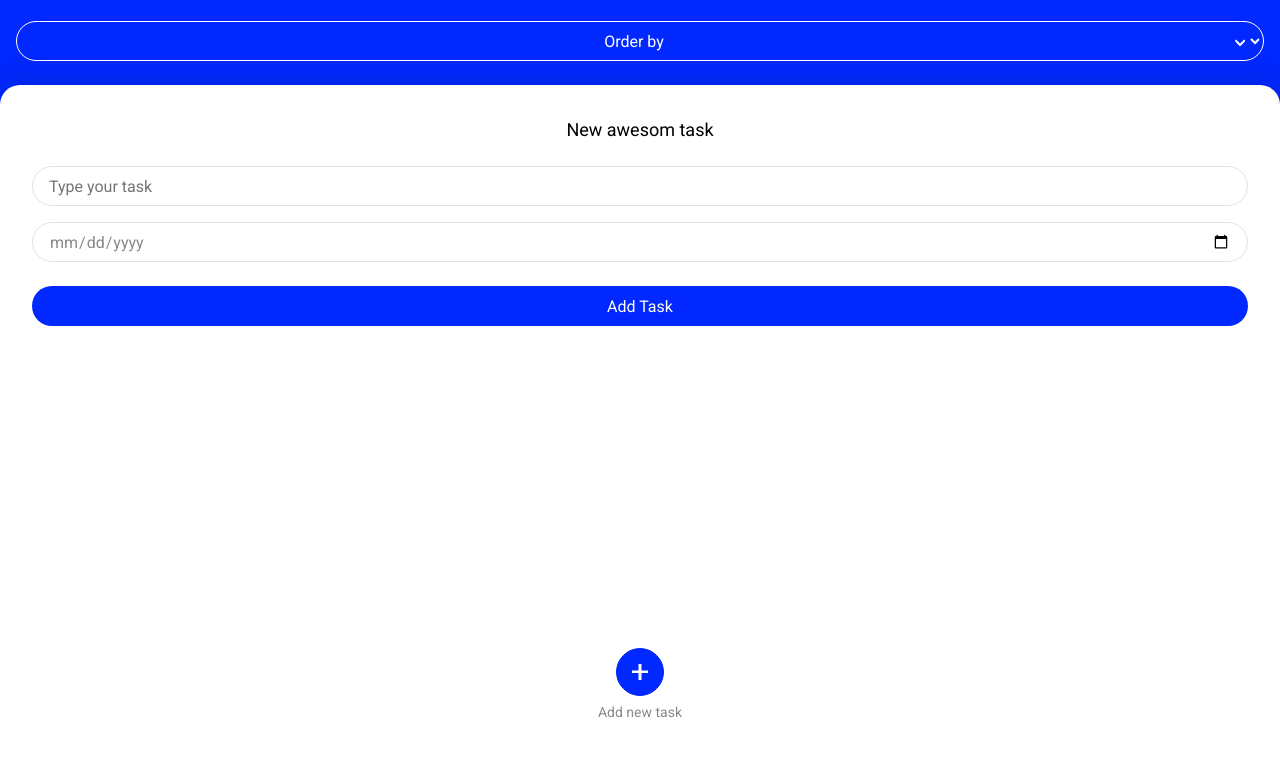
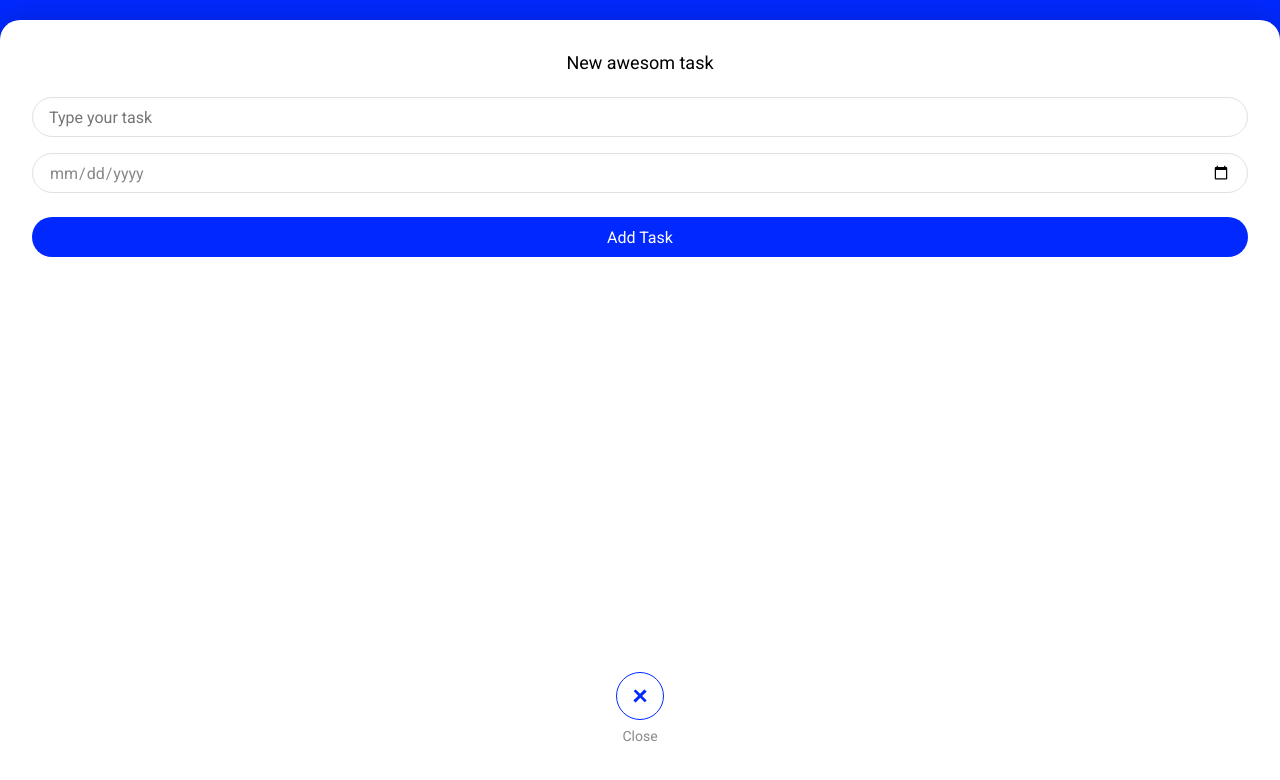
Before and after one commit to yummta/todo-list, a plain HTML site: page index.html in a window 1280 px wide. Shown: the part 40-820 px from the top of the page. Drawn offline with Linux system fonts and the light colour scheme.

Commit message:
Add styles and transitions

```diff
--- a/base.css
+++ b/base.css
@@ -5,10 +5,14 @@
   --c-gray: #e1e1e1;
 }
 
+::selection {
+  background-color: var(--c-primary);
+  color: white;
+}
+
 /* Resets */
 
 body {
-  background-color: var(--c-primary);
   height: 100vh;
   margin: 0;
   overflow: hidden;
--- a/component-float-button.css
+++ b/component-float-button.css
@@ -2,12 +2,16 @@
   display: flex;
   flex-direction: column;
   align-items: center;
-  position: fixed;
-  bottom: 40px;
-  left: 0;
-  right: 0;
-  margin: auto;
+  pointer-events: none;
+  opacity: 0;
+  transition: all 0.25s;
 }
+
+.c-float-button.-active{
+  pointer-events: initial;
+  opacity: 1;
+}
+
 
 .c-float-button .label{
   color: var(--c-gray-text);
@@ -31,6 +35,7 @@
   border-color: var(--c-primary);
   background-color: var(--c-primary);
 }
+
 .c-float-button .button-float.-solid svg{
   fill: white
 }
@@ -39,6 +44,7 @@
   border-color: var(--c-primary);
   background-color: var(--color-white);
 }
+
 .c-float-button .button-float.-ghost svg {
   fill: var(--c-primary);
   transform: rotate(45deg)
--- a/component-form.css
+++ b/component-form.css
@@ -4,7 +4,17 @@
   position: relative;
   background-color: #fff;
   height: 100vh;
+  position: absolute;
+  left: 0;
+  right: 0;
+  top: 100vh;
+  transition: all 0.45s;
 }
+
+.c-form.-active{
+  top: 60px;
+}
+
 .c-form:after{
   content: "";
   position: absolute;
@@ -14,7 +24,6 @@
   left: 0;
   right: 0;
 }
-
 
 .c-form .title{
   font-size: 18px;
--- a/component-task.css
+++ b/component-task.css
@@ -1,5 +1,4 @@
-.task-item {
-  height: 139px;
+.c-task-item {
   background-color: var(--color-white);
   border-radius: 20px 20px 0px 0px;
   display: flex;
@@ -7,55 +6,81 @@
   align-items: flex-start;
   box-shadow: 0 -4px 30px 0 rgba(0, 0, 0, 0.15);
   padding: 24px;
+  padding-bottom: 16px;
   background-color: #fff;
+  position: relative;
 }
 
-.task-detail {
+.c-task-item:after {
+  content: "";
+  position: absolute;
+  background-color: #fff;
+  top: 100%;
+  height: 40px;
+  left: 0;
+  right: 0;
+}
+
+.c-task-item.-active .heart svg{
+  fill: var(--c-alert)
+}
+
+.c-task-item.-active .check{
+  border: solid 1px var(--c-primary);
+}
+
+.c-task-item.-active .check svg{
+  fill: var(--c-primary);
+}
+
+.c-task-item.-active .title{
+  text-decoration: line-through;
+}
+
+.c-task-item .task-detail {
   display: flex;
   flex-direction: column;
   margin-left: 8px;
 }
 
-.date {
+.c-task-item .date {
   margin: 0;
   color: var(--c-gray-text);
   font-size: 14px;
 }
 
-.check {
+.c-task-item .check {
   width: 20px;
   height: 20px;
   border-radius: 2px;
-  /* border: solid 1px var(--c-primary); */
   border: solid 1px var(--c-gray);
   box-sizing: border-box;
   flex-shrink: 0;
-  padding: 2px;
 }
 
-.check svg {
+.c-task-item .check svg {
   fill: white;
-  /* fill: var(--c-primary); */
+  margin: 4px 0 0 2px;
 }
 
-.title {
+.c-task-item .title {
   margin: 0;
   margin-bottom: 5px;
   line-height: 1.4;
 }
 
-.heart {
+.c-task-item .heart {
   padding: 8px;
   padding-bottom: 0;
   margin-top: -6px;
   margin-right: -8px;
 }
 
-.heart svg {
+.c-task-item .heart svg {
   fill: var(--c-gray);
   /* fill: var(--c-alert); */
 }
 
-.info {
+.c-task-item .info {
   display: flex;
 }
--- a/index.css
+++ b/index.css
@@ -22,3 +22,39 @@
   pointer-events: none;
   width: 48px;
 }
+
+.toggle-form{
+  background: rgb(255,255,255);
+  background: linear-gradient(0deg, rgba(255,255,255,1) 30%, rgba(255,255,255,0) 100%);  position: fixed;
+  left: 0;
+  right: 0;
+  bottom: 0;
+  height: 88px;
+}
+
+.toggle-form .c-float-button{
+  position: absolute;
+  top: 0;
+  right: 0;
+  left: 0;
+  margin: auto;
+  width: 100px;
+}
+
+.task-body{
+  height: calc(100vh - 125px);
+  overflow: auto;
+}
+
+.task-body:after{
+  content: "";
+  display: block;
+  height: 100px;
+  background-color: #fff;
+}
+
+.wrap-list-tasks{
+  border-radius: 20px 20px 0 0;
+  overflow: hidden;
+  background-color: #fff;
+}
--- a/index.html
+++ b/index.html
@@ -33,6 +33,8 @@
       </svg>
     </div>
 
+    <div class="wrapp-app">
+
       <header class="c-header">
         <span class="logo">EverClose</span>
       </header>
@@ -53,10 +55,12 @@
             </div>
           </div>
 
+          <div class="wrap-list-tasks">
             <ul id="js-task-list" class="task-body"></ul>
           </div>
+        </div>
 
-      <div class="c-form shadow-card">
+        <div id="js-block-form" class="c-form shadow-card -active">
           <h2 class="title">New awesom task</h2>
           <form action="" class="form-add" id="task-form">
             <div class="inputs-block">
@@ -67,20 +71,25 @@
           </form>
         </div>
 
-      <div class="c-float-button ">
+        <div class="toggle-form">
+          <div id="js-button-show-form" class="c-float-button -show">
             <div class="button-float -solid">
               <svg width="16" height="16"><use xlink:href="#plus"></svg>
             </div>
             <label class="label">Add new task</label>
           </div>
 
-      <div class="c-float-button none">
+          <div id="js-button-hide-form" class="c-float-button -hide -active">
             <div class="button-float -ghost">
               <svg width="16" height="16"><use xlink:href="#plus"></svg>
             </div>
-        <label class="label">Cancel</label>
+            <label class="label">Close</label>
           </div>
+        </div>
+
       </main>
+
+    </div>
 
     <script src="script.js"></script>
   </body>
--- a/script.js
+++ b/script.js
@@ -1,4 +1,4 @@
-/* <li class="task-item" data-idtask="1">
+/* <li class="c-task-item task-item" data-idtask="1">
 <div class="info">
   <div class="check">
       <svg width="15" height="12"><use xlink:href="#check"></svg>
@@ -13,7 +13,7 @@
 </div>
 </li> */
 
-a = {
+const fakeData = {
   91: {
     id: 91,
     title: "Buy food",
@@ -37,8 +37,73 @@ a = {
     createDate: "18/12/2018",
     priority: false,
     resolved: false
+  },
+  41: {
+    id: 41,
+    title: "Buy food",
+    dueDate: "18/12/2019",
+    createDate: "18/12/2018",
+    priority: false,
+    resolved: false
+  },
+  42: {
+    id: 42,
+    title: "Eat food",
+    dueDate: "18/11/2019",
+    createDate: "18/12/2018",
+    priority: false,
+    resolved: true
+  },
+  43: {
+    id: 43,
+    title: "Clean food",
+    dueDate: "25/12/2019",
+    createDate: "18/12/2018",
+    priority: false,
+    resolved: false
+  },
+  191: {
+    id: 191,
+    title: "Buy food",
+    dueDate: "18/12/2019",
+    createDate: "18/12/2018",
+    priority: false,
+    resolved: false
+  },
+  192: {
+    id: 192,
+    title: "Eat food",
+    dueDate: "18/11/2019",
+    createDate: "18/12/2018",
+    priority: false,
+    resolved: true
+  },
+  193: {
+    id: 193,
+    title: "Clean food",
+    dueDate: "25/12/2019",
+    createDate: "18/12/2018",
+    priority: false,
+    resolved: false
+  },
+  141: {
+    id: 141,
+    title: "Buy food",
+    dueDate: "18/12/2019",
+    createDate: "18/12/2018",
+    priority: false,
+    resolved: false
+  },
+  142: {
+    id: 142,
+    title: "Eat food",
+    dueDate: "18/11/2019",
+    createDate: "18/12/2018",
+    priority: false,
+    resolved: true
   }
-};
+}
+
 
 const app = {
   idIterator: null,
@@ -101,7 +166,7 @@ const app = {
     let htmlTasks = "";
     arrayTask.forEach(function(val) {
       htmlTasks += `
-        <li class="task-item ${val.resolved ? "active" : ""}" >
+        <li class="c-task-item task-item ${val.resolved ? "active" : ""}" >
         <div class="info js-toggle-resolve" data-idTask="${val.id}">
           <div class="check">
             <svg width="15" height="12"><use xlink:href="#check"></svg>
@@ -209,4 +274,45 @@ const app = {
   }
 };
 
+
+const manageDom = function() {
+  let dom, fn, catchDom, addEvents, init
+  dom = {}
+  fn = {}
+
+  catchDom = function(){
+    dom.buttonShowForm = document.getElementById("js-button-show-form")
+    dom.buttonHideForm = document.getElementById("js-button-hide-form")
+    dom.blockForm = document.getElementById("js-block-form")
+    dom.buttonSendNewTask = document.getElementById("send-new-task")
+  }
+
+  addEvents = function(){
+    dom.buttonShowForm.addEventListener("click", fn.showForm)
+    dom.buttonHideForm.addEventListener("click", fn.hideForm)
+    dom.buttonSendNewTask.addEventListener("click", fn.hideForm)
+  }
+
+  fn.showForm = function () {
+    dom.blockForm.classList.add("-active")
+    dom.buttonShowForm.classList.remove("-active")
+    dom.buttonHideForm.classList.add("-active")
+  }
+
+  fn.hideForm = function () {
+    dom.blockForm.classList.remove("-active")
+    dom.buttonShowForm.classList.add("-active")
+    dom.buttonHideForm.classList.remove("-active")
+  }
+
+  init = function() {
+    catchDom()
+    addEvents()
+    console.log("[run... manageDom]")
+  }
+
+  return init()
+}
+
+manageDom();
 app.run();
```
Lines whose indentation alone changed are shown as unchanged.
